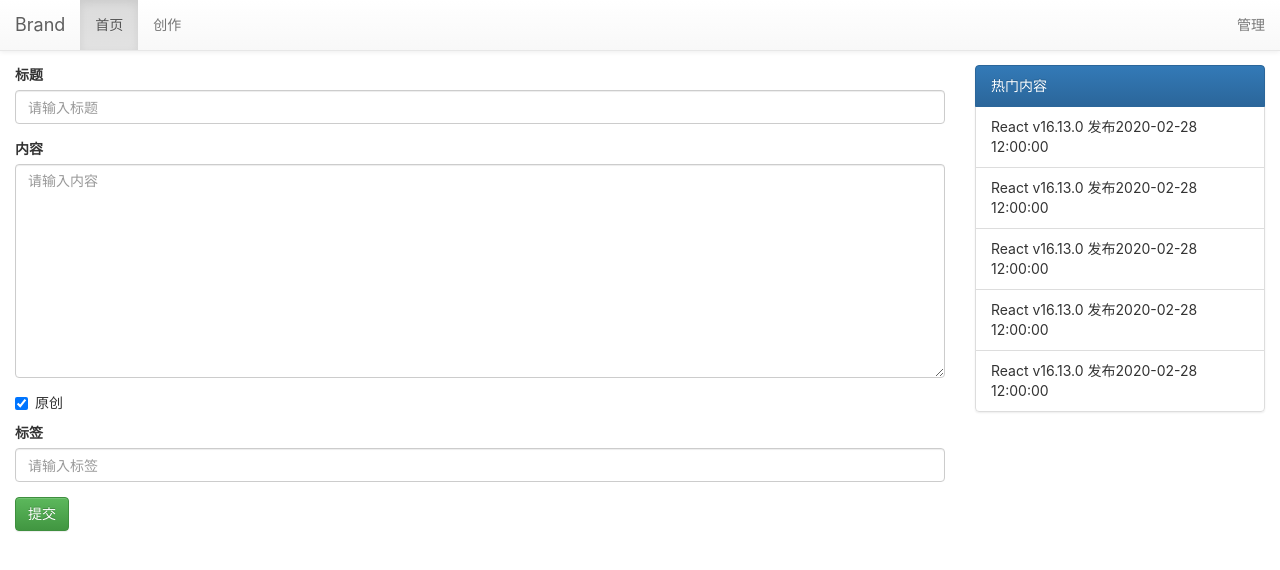
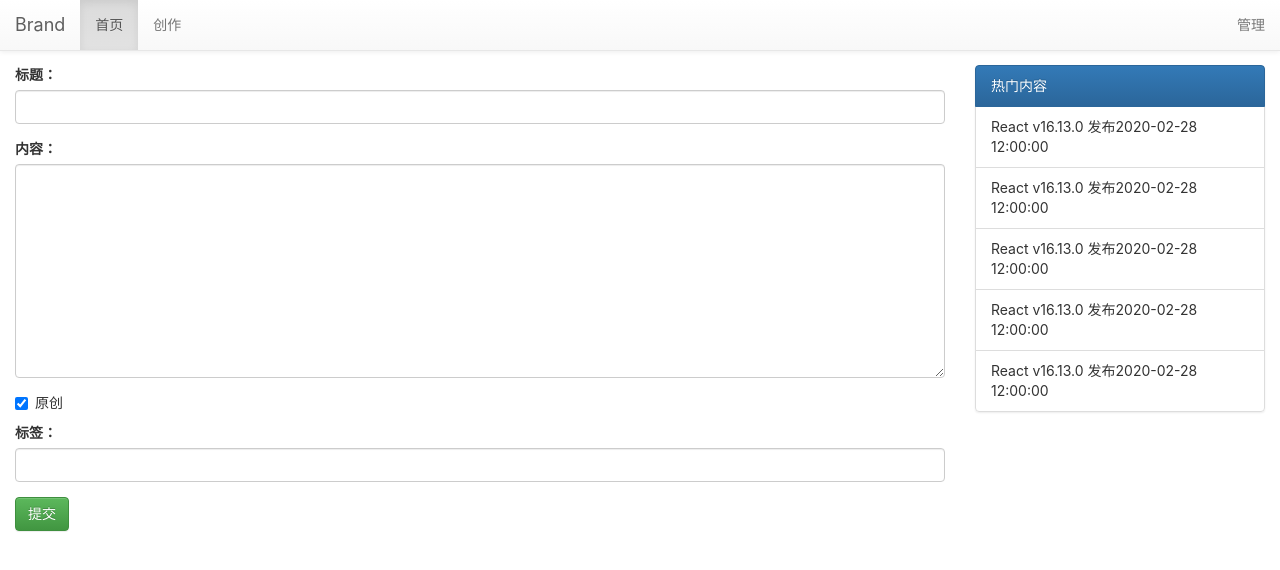
Before and after one commit to damoqiongqiu/learn-react, a React (Create React App) app: page /post/write in a window 1280 px wide. Shown: the top 570 px of the page. Built offline with nearby package versions, Linux system fonts and the light colour scheme.

Commit message:
添加注释

```diff
--- a/src/app/post/write-post/index.js
+++ b/src/app/post/write-post/index.js
@@ -1,30 +1,21 @@
-import React from "react";
+import React, { useState } from "react";
 
 /**
- * 受控表单案例
- * “受控”的含义是：表单中的输入项数据完全交给 React 的 state 机制来管理。
- * @param {*} props
- * @returns
+ * 表单校验案例
  */
 function WritePost(props) {
-    //受控表单必须提供初始值，否则 React 会报警告，因为 undefined 会导致 React 无法确定组件到底是受控还是非受控组件。
-    //@see https://react.dev/reference/react-dom/components/input
-    const [postDetail, setPostDetail] = React.useState({
+    const [postDetail, setPostDetail] = useState({
         title: '',
         content: '',
         isOriginal: true,
-        tag: ''
+        tag: '',
     });
 
-    //React 要求受控表单必须提供 onChange 事件处理函数，如果不提供，React 会把表单设置为只读状态。
-    const handleChange = (e) => {
-        const name = e.target.name;
-        const value = e.target.value;
-        setPostDetail({
-            ...postDetail,
-            [name]: value
-        });
-    }
+    const [errors, setErrors] = useState({
+        title: '',
+        content: '',
+        tag: '',
+    });
 
     const handleSubmit = (e) => {
         //阻止浏览器默认的跳转行为
@@ -43,57 +34,106 @@ function WritePost(props) {
         console.log(formJson);
 
         //接下来就可以提交到服务器了，在下一节中我们会介绍如何使用 axios 发送请求。
-    }
+    };
+
+    // 表单校验函数
+    const validateForm = () => {
+        let valid = true;
+        const newErrors = {
+            title: '',
+            content: '',
+            tag: '',
+        };
+
+        // 校验标题长度是否在2到32个字符之间
+        if (postDetail.title.trim().length < 2 || postDetail.title.trim().length > 32) {
+            newErrors.title = '标题长度应在2到32个字符之间';
+            valid = false;
+        }
+
+        // 校验内容长度是否在10到200个字符之间
+        if (postDetail.content.trim().length < 10 || postDetail.content.trim().length > 200) {
+            newErrors.content = '内容长度应在10到200个字符之间';
+            valid = false;
+        }
+
+        // 校验标签长度是否在2到32个字符之间
+        if (postDetail.tag.trim().length < 2 || postDetail.tag.trim().length > 32) {
+            newErrors.tag = '标签长度应在2到32个字符之间';
+            valid = false;
+        }
+
+        // 更新错误状态
+        setErrors(newErrors);
+        return valid;
+    };
+
+    // 表单输入变更处理函数
+    const handleChange = (event) => {
+        const { name, value, type, checked } = event.target;
+        // 处理 checkbox 输入项
+        const newValue = type === 'checkbox' ? checked : value;
+        setPostDetail({
+            ...postDetail,
+            [name]: newValue,
+        });
+    };
 
     return (
         <div className="row">
             <div className="col-md-12">
-                <form noValidate onSubmit={handleSubmit}>
-                    <div className="form-group">
-                        <label htmlFor="title">标题</label>
+                <form onSubmit={handleSubmit}>
+                    <div className={`form-group ${errors.title ? "has-error" : ""}`} >
+                        <label>标题：</label>
                         <input
                             type="text"
-                            className="form-control"
-                            placeholder="请输入标题"
                             name="title"
                             value={postDetail.title}
                             onChange={handleChange}
+                            className="form-control"
                         />
+                        {errors.title && <span className="text-danger">{errors.title}</span>}
                     </div>
-                    <div className="form-group">
-                        <label htmlFor="content">内容</label>
+
+                    <div className={`form-group ${errors.content ? "has-error" : ""}`} >
+                        <label>内容：</label>
                         <textarea
-                            className="form-control"
+                            name="content"
                             rows="10"
-                            placeholder="请输入内容"
-                            name="content"
                             value={postDetail.content}
                             onChange={handleChange}
-                        ></textarea>
+                            className="form-control"
+                        />
+                        {errors.content && <span className="text-danger">{errors.content}</span>}
                     </div>
+
                     <div className="checkbox">
                         <label>
                             <input
                                 type="checkbox"
-                                defaultChecked={true}//注意 React 中 default*** 这种写法，与 HTML 标准不同。
                                 name="isOriginal"
-                                value={postDetail.isOriginal}
+                                checked={postDetail.isOriginal}
                                 onChange={handleChange}
-                            />原创
+                            />{' '}
+                            原创
                         </label>
                     </div>
-                    <div className="form-group">
-                        <label htmlFor="tag">标签</label>
+
+                    <div className={`form-group ${errors.tag ? "has-error" : ""}`} >
+                        <label>标签：</label>
                         <input
                             type="text"
-                            className="form-control"
-                            placeholder="请输入标签"
                             name="tag"
                             value={postDetail.tag}
                             onChange={handleChange}
+                            className="form-control"
                         />
+                        {errors.tag && <span className="text-danger">{errors.tag}</span>}
                     </div>
-                    <button type="submit" className="btn btn-success">提交</button>
+
+                    <button type="submit" className="btn btn-success" onClick={validateForm}>
+                        提交
+                    </button>
                 </form>
             </div>
         </div>
```
